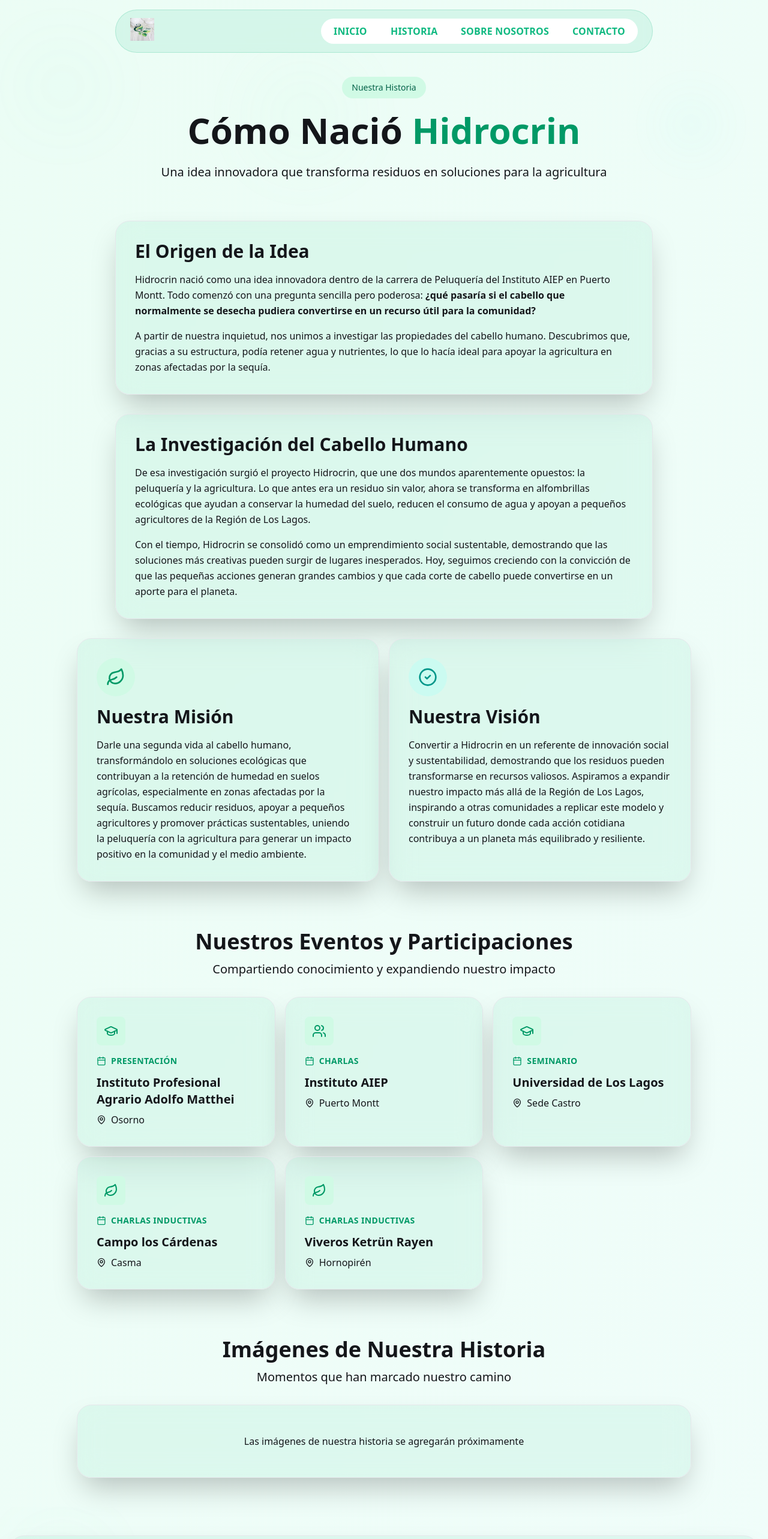
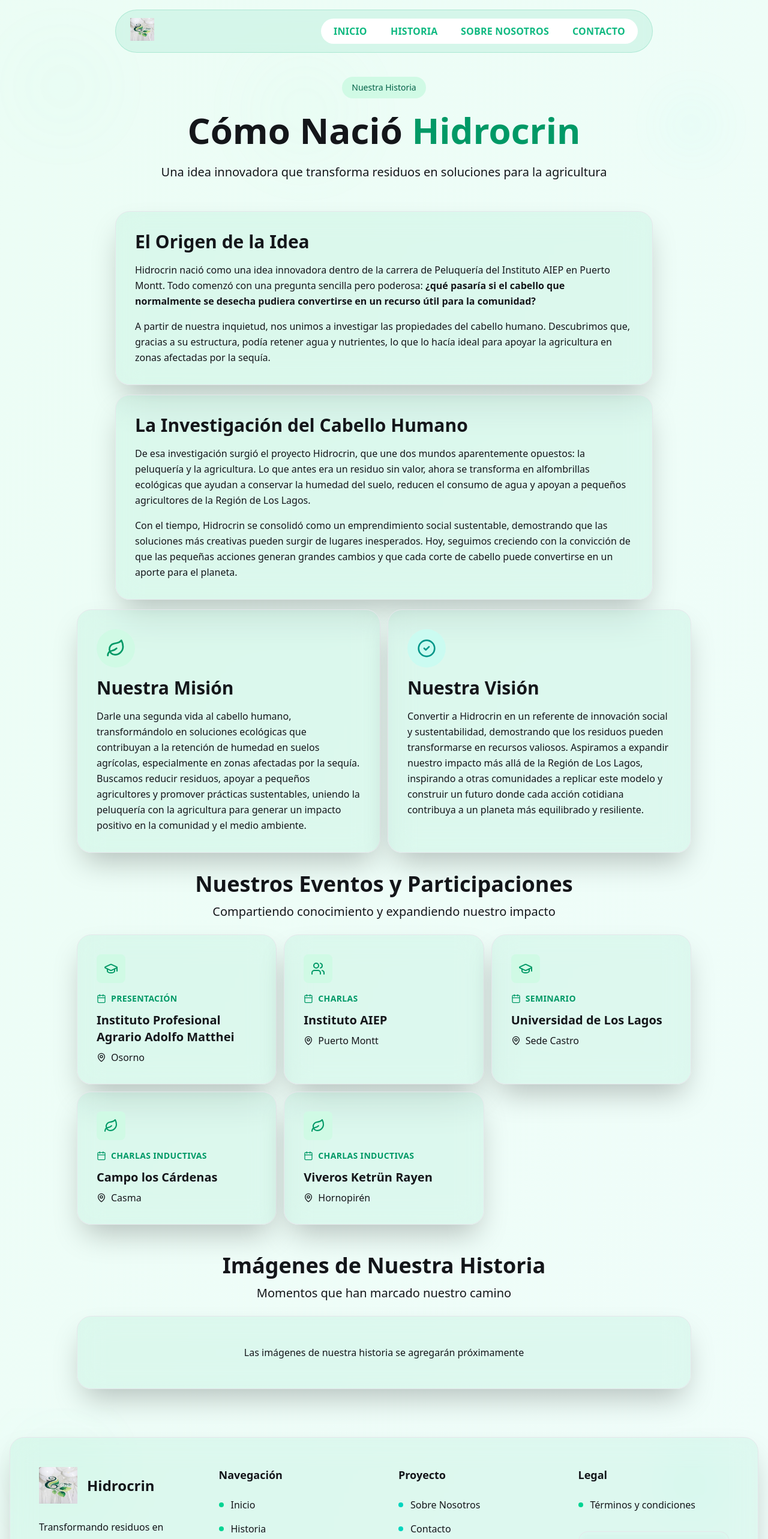
Before and after one commit to MathiuGomez/Hidrocrin, a React (Vite) app: page /historia in a window 1280 px wide. Shown: the top 2566 px of the page at 60% size. Built offline with nearby package versions, Linux system fonts and the light colour scheme.

Commit message:
Refactor AnimatedNav to use conditional rendering for navigation components and update import statement in PageLayout for better type handling.

```diff
--- a/src/components/layout/AnimatedNav.tsx
+++ b/src/components/layout/AnimatedNav.tsx
@@ -376,16 +376,12 @@
                 'relative overflow-hidden inline-flex items-center justify-center h-full no-underline rounded-full box-border font-semibold text-[16px] leading-[0] uppercase tracking-[0.2px] whitespace-nowrap cursor-pointer px-0';
 
               const isHash = item.href.startsWith('#');
-              const NavComponent = isHash ? 'a' : Link;
-              const navProps = isHash
-                ? { href: item.href }
-                : { to: item.href };
-
               return (
                 <li key={item.href} role="none" className="flex h-full">
-                  <NavComponent
+                  {isHash ? (
+                    <a
                       role="menuitem"
-                    {...navProps}
+                      href={item.href}
                       className={basePillClasses}
                       style={pillStyle}
                       aria-label={item.ariaLabel || item.label}
@@ -394,7 +390,21 @@
                       onClick={(e) => handleNavClick(item.href, e)}
                     >
                       {PillContent}
-                  </NavComponent>
+                    </a>
+                  ) : (
+                    <Link
+                      role="menuitem"
+                      to={item.href}
+                      className={basePillClasses}
+                      style={pillStyle}
+                      aria-label={item.ariaLabel || item.label}
+                      onMouseEnter={() => handleEnter(i)}
+                      onMouseLeave={() => handleLeave(i)}
+                      onClick={(e) => handleNavClick(item.href, e)}
+                    >
+                      {PillContent}
+                    </Link>
+                  )}
                 </li>
               );
             })}
@@ -454,29 +464,37 @@
               'block py-3 px-4 text-[16px] font-medium rounded-[50px] transition-all duration-200 ease-[cubic-bezier(0.25,0.1,0.25,1)]';
 
             const isHash = item.href.startsWith('#');
-            const MobileNavComponent = isHash ? 'a' : Link;
-            const mobileNavProps = isHash
-              ? { href: item.href }
-              : { to: item.href };
-
             return (
               <li key={item.href}>
-                <MobileNavComponent
-                  {...mobileNavProps}
+                {isHash ? (
+                  <a
+                    href={item.href}
                     className={linkClasses}
                     style={defaultStyle}
                     onMouseEnter={hoverIn}
                     onMouseLeave={hoverOut}
                     onClick={(e) => {
-                    if (isHash) {
                       e.preventDefault();
                       handleNavClick(item.href, e);
-                    }
                       setIsMobileMenuOpen(false);
                     }}
                   >
                     {item.label}
-                </MobileNavComponent>
+                  </a>
+                ) : (
+                  <Link
+                    to={item.href}
+                    className={linkClasses}
+                    style={defaultStyle}
+                    onMouseEnter={hoverIn}
+                    onMouseLeave={hoverOut}
+                    onClick={() => {
+                      setIsMobileMenuOpen(false);
+                    }}
+                  >
+                    {item.label}
+                  </Link>
+                )}
               </li>
             );
           })}
--- a/src/components/layout/PageLayout.tsx
+++ b/src/components/layout/PageLayout.tsx
@@ -1,4 +1,4 @@
-import { ReactNode } from "react"
+import type { ReactNode } from "react"
 import AnimatedNav from "./AnimatedNav"
 import Footer from "./Footer"
 
--- a/src/pages/Historia.tsx
+++ b/src/pages/Historia.tsx
@@ -50,7 +50,7 @@
   return (
     <PageLayout>
       {/* Hero Section */}
-      <section className="pt-32 pb-4 px-4 relative overflow-hidden">
+      <section className="pt-32 pb-2 px-4 relative overflow-hidden">
         {/* Background Pattern */}
         <div className="absolute inset-0 opacity-5">
           <div className="absolute top-20 left-10 w-32 h-32 bg-emerald-300 rounded-full blur-3xl"></div>
@@ -74,10 +74,10 @@
       </section>
 
       {/* Origen Section */}
-      <section className="pt-4 pb-4 px-4">
+      <section className="pt-2 pb-2 px-4">
         <div className="container mx-auto max-w-4xl">
           <div
-            className="p-8 rounded-3xl backdrop-blur-xl border border-emerald-200/30 shadow-2xl mb-4"
+            className="p-8 rounded-3xl backdrop-blur-xl border border-emerald-200/30 shadow-2xl mb-2"
             style={{
               background: 'rgba(16, 185, 129, 0.08)',
               backdropFilter: 'blur(20px)',
@@ -101,10 +101,10 @@
       </section>
 
       {/* Investigación Section */}
-      <section className="pt-0 pb-4 px-4 bg-muted/30">
+      <section className="pt-0 pb-2 px-4 bg-muted/30">
         <div className="container mx-auto max-w-4xl">
           <div
-            className="p-8 rounded-3xl backdrop-blur-xl border border-emerald-200/30 shadow-2xl mb-4"
+            className="p-8 rounded-3xl backdrop-blur-xl border border-emerald-200/30 shadow-2xl mb-2"
             style={{
               background: 'rgba(16, 185, 129, 0.08)',
               backdropFilter: 'blur(20px)',
@@ -130,9 +130,9 @@
       </section>
 
       {/* Misión y Visión Section */}
-      <section className="pt-0 pb-12 px-4">
+      <section className="pt-0 pb-4 px-4">
         <div className="container mx-auto max-w-5xl">
-          <div className="grid md:grid-cols-2 gap-4">
+          <div className="grid md:grid-cols-2 gap-3">
             {/* Misión */}
             <div
               className="p-8 rounded-3xl backdrop-blur-xl border border-emerald-200/30 shadow-2xl"
@@ -177,16 +177,16 @@
       </section>
 
       {/* Eventos Section */}
-      <section className="pt-8 pb-12 px-4 bg-muted/30">
+      <section className="pt-4 pb-8 px-4 bg-muted/30">
         <div className="container mx-auto max-w-5xl">
-          <div className="text-center mb-8">
+          <div className="text-center mb-6">
             <h2 className="text-4xl font-bold text-foreground mb-3">Nuestros Eventos y Participaciones</h2>
             <p className="text-xl text-muted-foreground max-w-2xl mx-auto">
               Compartiendo conocimiento y expandiendo nuestro impacto
             </p>
           </div>
 
-          <div className="grid md:grid-cols-2 lg:grid-cols-3 gap-4">
+          <div className="grid md:grid-cols-2 lg:grid-cols-3 gap-3">
             {eventos.map((evento, index) => {
               const Icon = evento.icon
               return (
@@ -220,9 +220,9 @@
       </section>
 
       {/* Galería Section - Preparada para imágenes */}
-      <section className="pt-8 pb-12 px-4">
+      <section className="pt-4 pb-8 px-4">
         <div className="container mx-auto max-w-5xl">
-          <div className="text-center mb-8">
+          <div className="text-center mb-6">
             <h2 className="text-4xl font-bold text-foreground mb-3">Imágenes de Nuestra Historia</h2>
             <p className="text-xl text-muted-foreground max-w-2xl mx-auto">
               Momentos que han marcado nuestro camino
```
Lines whose indentation alone changed are shown as unchanged.
